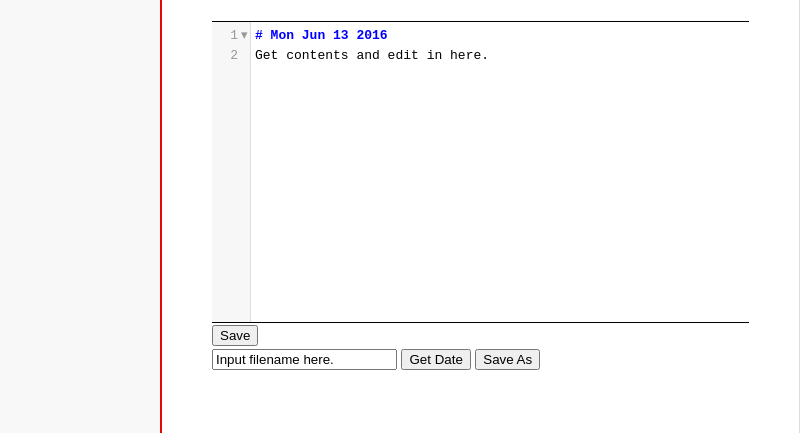
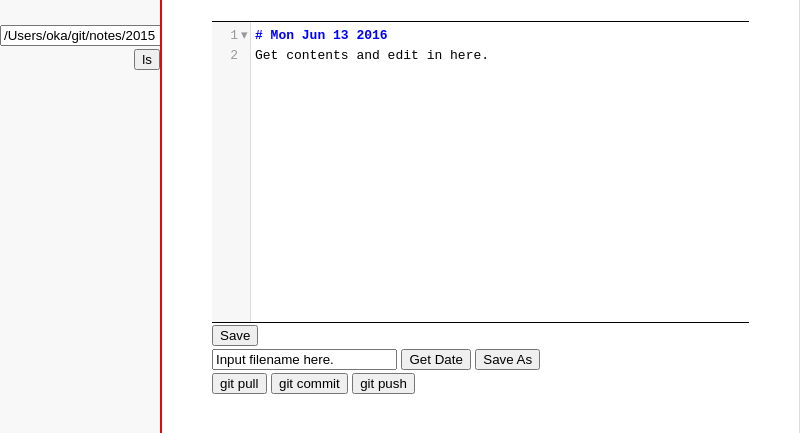
Before and after one commit to pn11/OkaNote, an Electron app: page index.html in a window 800 px wide. Shown: the part 99-532 px from the top of the page. Drawn offline with Linux system fonts and the light colour scheme; a web font is replaced by a local one.

Commit message:
add some prototype

```diff
--- a/index.html
+++ b/index.html
@@ -19,11 +19,16 @@
             <ul>
 <!--                <li/> <a class=active href="#">Code Folding</a>   -->
             </ul>
+            <form name="dir_form">
+                <input type="text" name="dirname" size="20" maxlength="100" value="/Users/oka/git/notes/2015" />
+            </form>
+            <button onclick="listDir();">ls</button>
+            <div id="filelist"></div>
         </div>
         <article>
             <h2>Markdown Editor</h2>
             <form name="filename_form">
-                <input type="text" name="filename" size="20" maxlength="15" value="Input filename here." />
+                <input type="text" name="filename" size="20" maxlength="100" value="Input filename here." />
                 <input type="button" value="Open" onclick="readFile();" />
             </form>
 
@@ -43,7 +48,8 @@
                 <input type="button" value="Get Date" onclick="void(0);" />
                 <input type="button" value="Save As" onclick="void(0);" />
             </form>
-            </button>
+            <button>git pull</button> <button>git commit</button> <button>git push</button>
+
             <div id=log></div>
 
         </article>
--- a/js/fileIO.js
+++ b/js/fileIO.js
@@ -3,7 +3,7 @@ function readFile(){
     const fs = require('fs');
     fs.readFile(filename, 'utf-8', (err, data) => {
                 if (err) throw err;
-//                console.log(data);
+                //                console.log(data);
                 window.editor_markdown.setValue(data);
                 });
 }
@@ -12,10 +12,28 @@ function readFile(){
 function writeToFile(filename, text){
     const fs = require('fs');
     var file = fs.createWriteStream(filename);
-//    file.write('');
+    //    file.write('');
     file.end(text);
     // writing more now is not allowed!
 }
 
 // https://nodejs.org/api/fs.html#fs_file_system
 // https://nodejs.org/api/stream.html#stream_event_readable
+
+
+function listDir(){ // Thanks to http://qiita.com/_shimizu/items/f08eaacdbcdce0204e36
+    var dirname = document.forms["dir_form"].elements["dirname"].value;
+    var fs = require('fs');
+    fs.readdir(dirname, function(err, files){
+               if (err) throw err;
+               var fileList = [];
+//               files.filter(function(file){
+//                            return fs.statSync(file).isFile() && /.*\.md$/.test(file); //filtering by "md"
+//                            }).forEach(function (file) {
+               files.forEach(function (file) {
+                                       fileList.push(file+'\n');
+                                       });
+//               console.log(fileList);
+               document.getElementById("filelist").innerHTML = fileList;
+               });
+}
```
Also changed, not shown: README.md, 1 other file.
